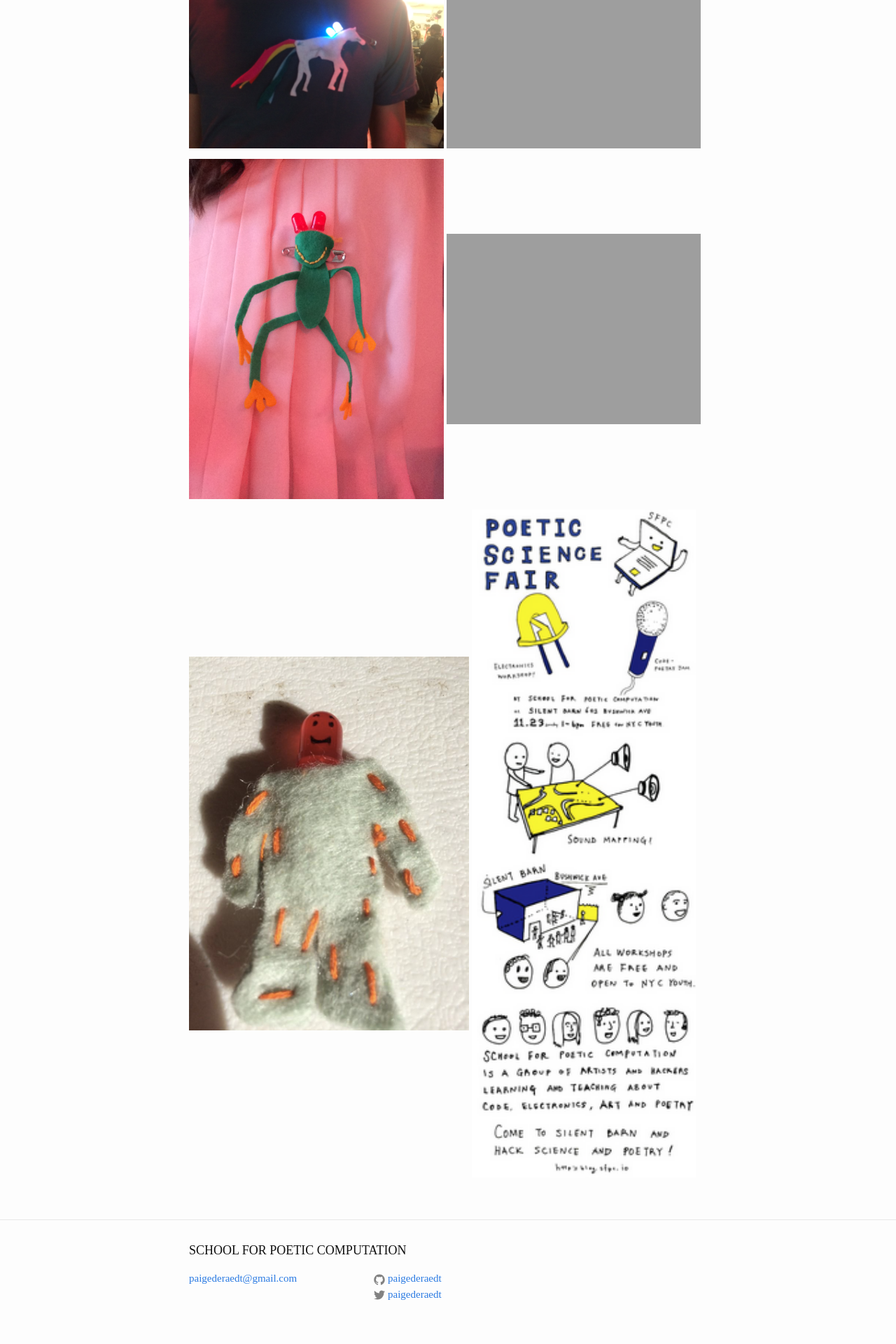
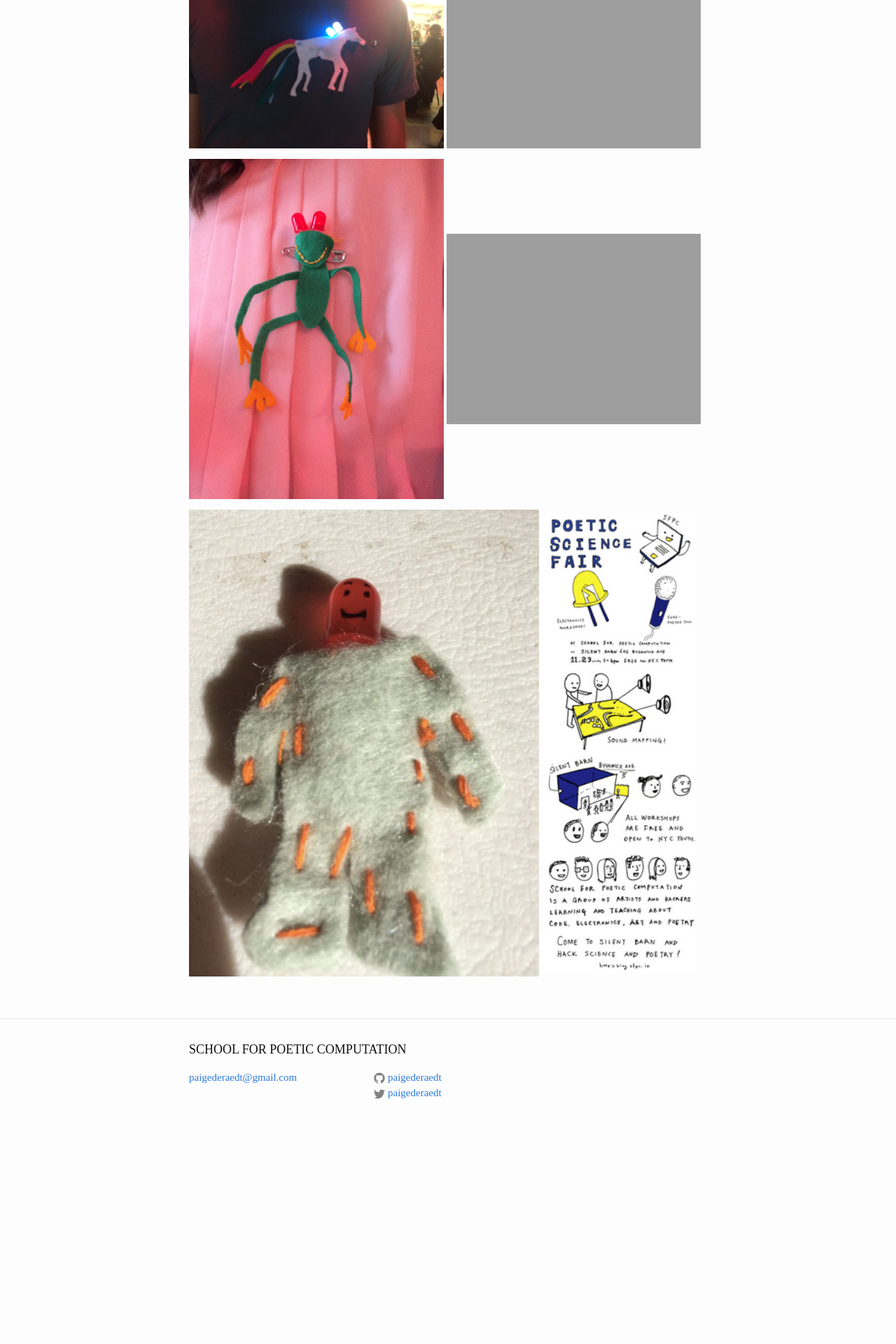
Before and after one commit to paigederaedt/blog, a Jekyll site: the page built from _posts/2014-11-23-SilentBarn.markdown, in a window 1280 px wide. Shown: the part 1112-3032 px from the top of the page at 70% size. Built offline with Jekyll 4.4.1, drawn with Linux system fonts in a browser that asks for light colours; after the commit the page ends 2745 px from its top, so only the background shows below that.

Commit message:
changing picture size

```diff
--- a/_posts/2014-11-23-SilentBarn.markdown
+++ b/_posts/2014-11-23-SilentBarn.markdown
@@ -20,5 +20,5 @@
 <img src="http://paigederaedt.github.io/blog/assets/frogled.jpg" alt="frog led" style="width:364px">
 <img src="http://paigederaedt.github.io/blog/assets/flowerled.jpg" alt="flower led" style="width:363px">
 
-<img src="http://paigederaedt.github.io/blog/assets/yukimanled.png" alt="man led" style="width:400px">
-<img src="http://paigederaedt.github.io/blog/assets/poeticsciencefair.png" alt="poetic science fair" style="width:320px">
+<img src="http://paigederaedt.github.io/blog/assets/yukimanled.png" alt="man led" style="width:500px">
+<img src="http://paigederaedt.github.io/blog/assets/poeticsciencefair.png" alt="poetic science fair" style="width:220px">
```
